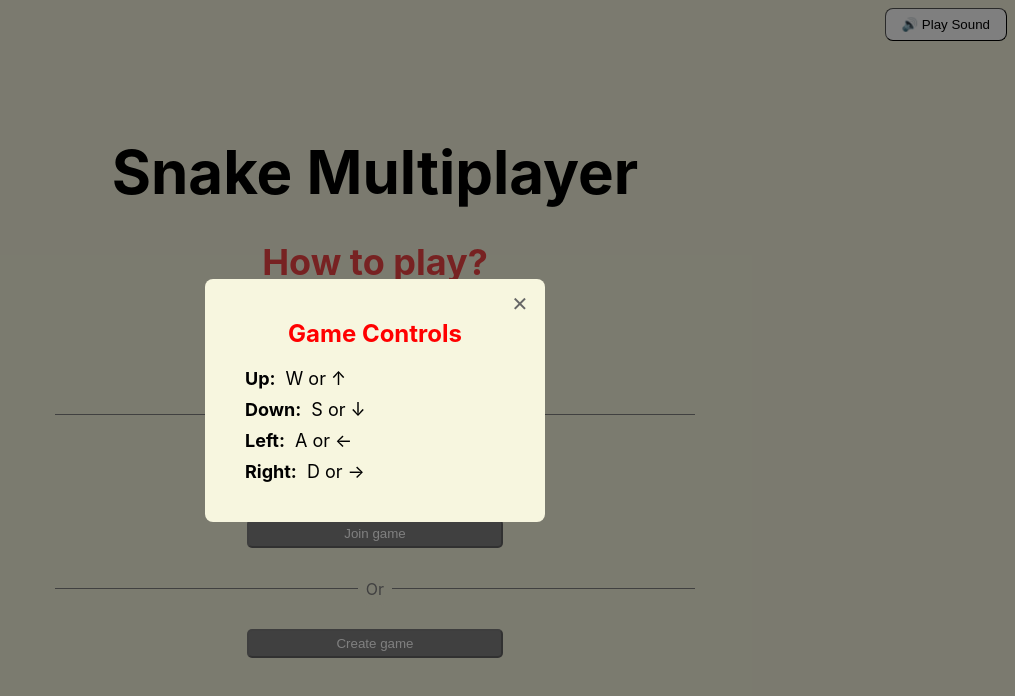
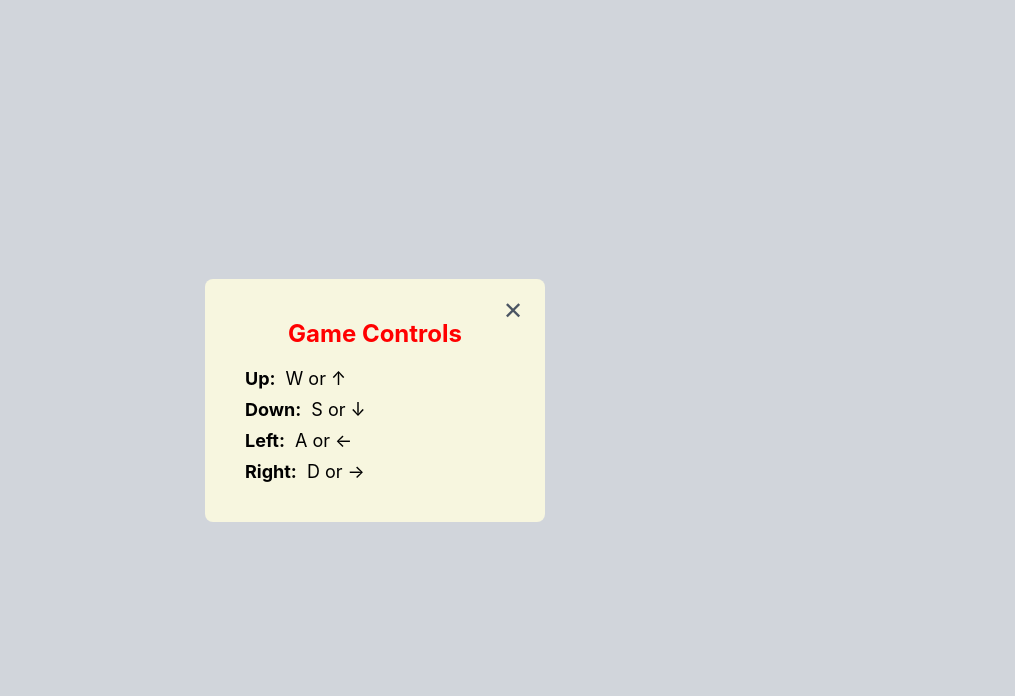
Before and after one commit to emilianodevborn/Snake-Red, a React (Create React App) app in the folder client/snake-react/: page / in a window 1280 px wide. Both pictures are taken after a click on the element "How to play?". Shown: the top 696 px of the page, without its empty margins (265-1280 px from the left). Built offline with nearby package versions, Linux system fonts and the light colour scheme; no server answers; what onnxruntime-web would draw is missing.

Commit message:
using tailwind

```diff
--- a/client/snake-react/src/components/GameInputs.tsx
+++ b/client/snake-react/src/components/GameInputs.tsx
@@ -3,33 +3,23 @@ type GameInputsProps = {
   value: string;
   placeholder?: string;
   onChange: (value: string) => void;
-}
+};
 
-const GameInputs = ({ label, value, onChange, placeholder }: GameInputsProps) => {
+const GameInputs = ({
+  label,
+  value,
+  onChange,
+  placeholder,
+}: GameInputsProps) => {
   return (
-    <div style={{
-      display: 'flex',
-      flexDirection: 'column',
-      gap: '5px',
-      width: '20%'
-    }}>
-      <div style={{
-        fontSize: '16px',
-        color: '#000',
-        fontWeight: 'bold',
-      }}>{label}</div>
+    <div className="flex flec-col gap-1 w-[20%] justify-between">
+      <div className="text-[#000] font-bold text-2xl">{label}</div>
       <input
         type="text"
-        className="input"
+        className="input rounded-[5px] py-1 px-3 bg-[#F7F6DF] border border-black"
         placeholder={placeholder}
         value={value}
         onChange={(e) => onChange(e.target.value)}
-        style={{
-          borderRadius: '5px',
-          border: '1px solid #000',
-          backgroundColor: '#F7F6DF',
-          padding: '5px 10px',
-        }}
       />
     </div>
   );
--- a/client/snake-react/src/components/GameView.tsx
+++ b/client/snake-react/src/components/GameView.tsx
@@ -298,18 +298,21 @@ const GameView: React.FC<GameViewProps> = ({
         );
       });
     });
+
     // Show food
     gameState.food.forEach(({ coordinates, sprite }) => {
+      const image = new Image();
+      image.src = sprite;
       ctx.drawImage(
-        sprite,
+        image,
         coordinates.x * GRID_SIZE,
         coordinates.y * GRID_SIZE,
         GRID_SIZE,
         GRID_SIZE
       );
     });
+
     // Show obstacles
-
     gameState.obstacles.forEach((obstacle) => {
       ctx.drawImage(
         obstable,
--- a/client/snake-react/src/components/Modal.tsx
+++ b/client/snake-react/src/components/Modal.tsx
@@ -8,50 +8,11 @@ const Modal: React.FC<ModalProps> = ({ isOpen, children, onClose }) => {
   if (!isOpen) return null;
 
   return (
-    <div
-      style={{
-        position: 'fixed',
-        top: 0,
-        left: 0,
-        right: 0,
-        bottom: 0,
-        backgroundColor: 'rgba(0, 0, 0, 0.5)',
-        display: 'flex',
-        alignItems: 'center',
-        justifyContent: 'center',
-        zIndex: 1000,
-      }}
-    >
-      <div
-        style={{
-          backgroundColor: '#F7F6DF',
-          padding: '20px',
-          borderRadius: '8px',
-          minWidth: '300px',
-          maxWidth: '90%',
-          maxHeight: '90vh',
-          overflow: 'auto',
-          position: 'relative',
-        }}
-      >
+    <div className="fixed top-0 left-0 right-0 bottom-0 bg-gray flex items-center justify-center z-[1000] bg-gray-300">
+      <div className="relative bg-[#F7F6DF] radius-2xl p-5 min-w-[300px] max-w-[90vw] max-h-[90vh] overflow-auto rounded-lg">
         <button
           onClick={onClose}
-          style={{
-            position: 'absolute',
-            right: '10px',
-            top: '10px',
-            backgroundColor: 'transparent',
-            border: 'none',
-            fontSize: '20px',
-            cursor: 'pointer',
-            color: '#666',
-            width: '30px',
-            height: '30px',
-            display: 'flex',
-            alignItems: 'center',
-            justifyContent: 'center',
-            borderRadius: '50%',
-          }}
+          className="absolute top-3 right-3 bg-transparent border-none text-2xl cursor-pointer text-gray-600 w-10 h-10 flex items-center justify-center"
         >
           ✕
         </button>
--- a/client/snake-react/src/components/bot.ts
+++ b/client/snake-react/src/components/bot.ts
@@ -1,14 +1,24 @@
 // src/bot.ts
 
-import {loadModel, predict} from './model';
-import {CANVAS_HEIGHT, CANVAS_WIDTH, Coordinate, GameState, GRID_SIZE, Snake} from "../game/GameTypes";
+import { loadModel, predict } from "./model";
+import {
+  CANVAS_HEIGHT,
+  CANVAS_WIDTH,
+  Coordinate,
+  GameState,
+  GRID_SIZE,
+  Snake,
+} from "../game/GameTypes";
 
-let boy_easy = loadModel('easy');
-let boy_hard = loadModel('hard');
+let boy_easy = loadModel("easy");
+let boy_hard = loadModel("hard");
 
-export async function getBotAction(state: number[], difficulty: string): Promise<number[]> {
+export async function getBotAction(
+  state: number[],
+  difficulty: string
+): Promise<number[]> {
   // 'state' debe ser un array de números con las características del juego (ej. 11 elementos)
-    const session = await (difficulty === 'easy' ? boy_easy : boy_hard);
+  const session = await (difficulty === "easy" ? boy_easy : boy_hard);
 
   const prediction = await predict(session, state);
   // Suponiendo que la acción es el índice con el valor máximo
@@ -22,7 +32,7 @@ export async function getBotAction(state: number[], difficulty: string): Promise
 // Suponiendo que GameState contiene la información necesaria para calcular estos inputs
 // y que tienes funciones auxiliares para detectar obstáculos y determinar la posición de la comida.
 // Aquí definimos una función que construye el vector de entrada:
-export function computeBotState(gameState: any, snake: Snake): number[] {
+export function computeBotState(gameState: GameState, snake: Snake): number[] {
   // Ejemplo: la entrada es un array de 11 valores (0 o 1)
   // Estos valores podrían ser:
   // 0: Obstáculo en frente (1 si sí, 0 si no)
@@ -38,9 +48,33 @@ export function computeBotState(gameState: any, snake: Snake): number[] {
   const snakeHead = snake?.segments[0];
   if (!snakeHead) return Array(11).fill(0);
 
-    const obstacleFront = isObstacle("front", gameState, snakeHead, snake.direction, snake.id) ? 1 : 0;
-    const obstacleRight = isObstacle("right", gameState, snakeHead, snake.direction, snake.id) ? 1 : 0;
-    const obstacleLeft  = isObstacle("left",  gameState, snakeHead, snake.direction, snake.id) ? 1 : 0;
+  const obstacleFront = isObstacle(
+    "front",
+    gameState,
+    snakeHead,
+    snake.direction,
+    snake.id
+  )
+    ? 1
+    : 0;
+  const obstacleRight = isObstacle(
+    "right",
+    gameState,
+    snakeHead,
+    snake.direction,
+    snake.id
+  )
+    ? 1
+    : 0;
+  const obstacleLeft = isObstacle(
+    "left",
+    gameState,
+    snakeHead,
+    snake.direction,
+    snake.id
+  )
+    ? 1
+    : 0;
 
   // Supongamos que en el estado global, tienes la dirección actual del bot
   // Para este ejemplo, vamos a suponer que el bot es el jugador "client1"
@@ -70,7 +104,10 @@ export function computeBotState(gameState: any, snake: Snake): number[] {
 }
 
 // Función para obtener la acción del bot usando el modelo ONNX
-export async function getBotMove(state: any, difficulty: string = 'easy'): Promise<number[]> {
+export async function getBotMove(
+  state: any,
+  difficulty: string = "easy"
+): Promise<number[]> {
   // getBotAction está definido en model.ts
   return await getBotAction(state, difficulty); // Array, por ejemplo, [0, 1, 0]
 }
@@ -81,7 +118,7 @@ export function isObstacle(
   gameState: GameState,
   head: Coordinate,
   direction: Coordinate,
-  currentSnakeId: string,
+  currentSnakeId: string
 ): boolean {
   // Direcciones en orden horario: derecha, abajo, izquierda, arriba.
   const directions: { name: string; vector: Coordinate }[] = [
@@ -121,17 +158,21 @@ export function isObstacle(
   // Verificar límites del área de juego
   if (
     nextPoint.x < 0 ||
-      nextPoint.x >= CANVAS_WIDTH/GRID_SIZE ||
+    nextPoint.x >= CANVAS_WIDTH / GRID_SIZE ||
     nextPoint.y < 0 ||
-      nextPoint.y >= CANVAS_HEIGHT/GRID_SIZE
+    nextPoint.y >= CANVAS_HEIGHT / GRID_SIZE
   ) {
-        console.log('LIMITE ',relDir)
+    console.log("LIMITE ", relDir);
     return true;
   }
 
   // Verificar obstáculos fijos
-    if (gameState.obstacles.some(obst => obst.x === nextPoint.x && obst.y === nextPoint.y)) {
-        console.log('OBSTACULO')
+  if (
+    gameState.obstacles.some(
+      (obst) => obst.x === nextPoint.x && obst.y === nextPoint.y
+    )
+  ) {
+    console.log("OBSTACULO");
 
     return true;
   }
@@ -140,7 +181,7 @@ export function isObstacle(
   for (const snake of gameState.snakes) {
     for (const seg of snake.segments) {
       if (seg.x === nextPoint.x && seg.y === nextPoint.y) {
-                console.log('Serpiente')
+        console.log("Serpiente");
         return true;
       }
     }
@@ -149,7 +190,10 @@ export function isObstacle(
   return false;
 }
 
-function getFoodDirection(gameState: any, head: any): { left: boolean, right: boolean, up: boolean, down: boolean } {
+function getFoodDirection(
+  gameState: GameState,
+  head: any
+): { left: boolean; right: boolean; up: boolean; down: boolean } {
   // Supongamos que gameState.food es un array de objetos con una propiedad "coordinates" que tiene x e y.
   let closestFood = null;
   let minDistance = Infinity;
@@ -179,17 +223,22 @@ function getFoodDirection(gameState: any, head: any): { left: boolean, right: bo
 
 type Direction = { x: number; y: number };
 
-export function mapActionToDirection(current: Direction, action: number[]): Direction {
+export function mapActionToDirection(
+  current: Direction,
+  action: number[]
+): Direction {
   // Definimos las direcciones en orden horario
   const directions: Direction[] = [
-        { x: 1, y: 0 },  // derecha
-        { x: 0, y: 1 },  // abajo
+    { x: 1, y: 0 }, // derecha
+    { x: 0, y: 1 }, // abajo
     { x: -1, y: 0 }, // izquierda
-        { x: 0, y: -1 }  // arriba
+    { x: 0, y: -1 }, // arriba
   ];
 
   // Buscar el índice de la dirección actual
-    let idx = directions.findIndex(dir => dir.x === current.x && dir.y === current.y);
+  let idx = directions.findIndex(
+    (dir) => dir.x === current.x && dir.y === current.y
+  );
   if (idx === -1) {
     // Si no se encuentra, se asume derecha por defecto
     idx = 0;
--- a/client/snake-react/src/game/GameLogic.ts
+++ b/client/snake-react/src/game/GameLogic.ts
@@ -125,7 +125,7 @@ export const updateGameState = (params: UpdateGameStateParams): GameState => {
           coordinates: seg,
           sprite: generateRandomFoodSprite(),
         }));
-        newFoodArray = newFoodArray.concat(drops);
+        newFoodArray = [...newFoodArray, ...drops];
         return null; // La serpiente muere
       } else {
         let ateFood = false;
--- a/client/snake-react/src/game/GameTypes.ts
+++ b/client/snake-react/src/game/GameTypes.ts
@@ -3,7 +3,7 @@ export type Coordinate = { x: number; y: number };
 
 export interface Food {
   coordinates: Coordinate;
-  sprite: HTMLImageElement;
+  sprite: string;
 }
 
 export interface Snake {
--- a/client/snake-react/src/game/generateRandomFoodSprite.ts
+++ b/client/snake-react/src/game/generateRandomFoodSprite.ts
@@ -2,10 +2,7 @@ import lemon from "../assets/lemon.svg";
 import orange from "../assets/orange.svg";
 
 export const generateRandomFoodSprite = () => {
-  const image = new Image();
   const random = Math.random();
 
-  image.src = random < 0.5 ? orange : lemon;
-
-  return image;
+  return random < 0.5 ? orange : lemon;
 };
```
Also changed, not shown: client/snake-react/src/WaitingRoom.tsx (+38 -114 lines). Lines whose indentation alone changed are shown as unchanged.
